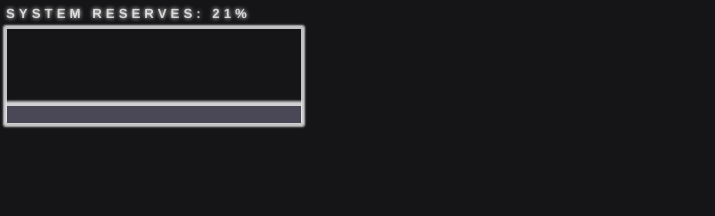
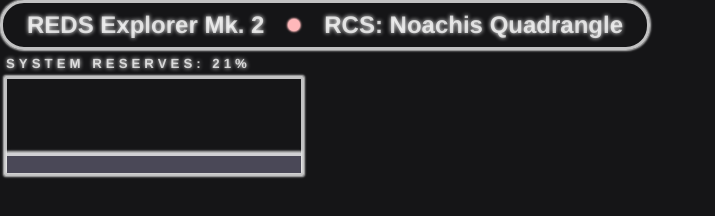
Before and after one commit to timothyac/explorer-ui, a plain HTML site: page index.html in a window 1280 px wide. Shown: the whole page, without its empty margins (0-715 px from the left). Drawn offline with Linux system fonts and the light colour scheme.

Commit message:
spacecraft header

```diff
--- a/index.html
+++ b/index.html
@@ -3,6 +3,11 @@
     <link rel="stylesheet" href="styles.css" />
   </head>
   <body>
+    <div class="spacecraft-id">
+      <h3>REDS Explorer Mk. 2</h3>
+      <div class="circle"></div>
+      <h3>RCS: Noachis Quadrangle</h3>
+    </div>
     <div id="system-reserves" class="bar-graph-container">
       <h5 class="bar-graph-header">
         system reserves: <span id="system-reserves-percent">56%</span>
--- a/styles.css
+++ b/styles.css
@@ -81,6 +81,36 @@ html {
   --stellar-purple: #4a4857;
 }
 
+.spacecraft-id {
+  border: 3px solid var(--faded-white);
+  border-radius: 24px;
+
+  -webkit-box-shadow: 0px 0px 2px 1px var(--faded-white);
+  box-shadow: 0px 0px 2px 1px var(--faded-white);
+
+  display: flex;
+  justify-content: space-between;
+  align-items: center;
+  padding: 4px 24px;
+  width: 650px;
+}
+
+.spacecraft-id h3 {
+  color: var(--faded-white);
+  text-shadow: 0 0 4px #fff;
+  font-size: 24px;
+}
+
+.circle {
+  height: 12px;
+  width: 12px;
+  border-radius: 12px;
+  background-color: var(--astra-pink);
+
+  -webkit-box-shadow: 0px 0px 2px 1px var(--astra-pink);
+  box-shadow: 0px 0px 2px 1px var(--astra-pink);
+}
+
 .bar-graph-container {
   padding: 4px;
 }
```
